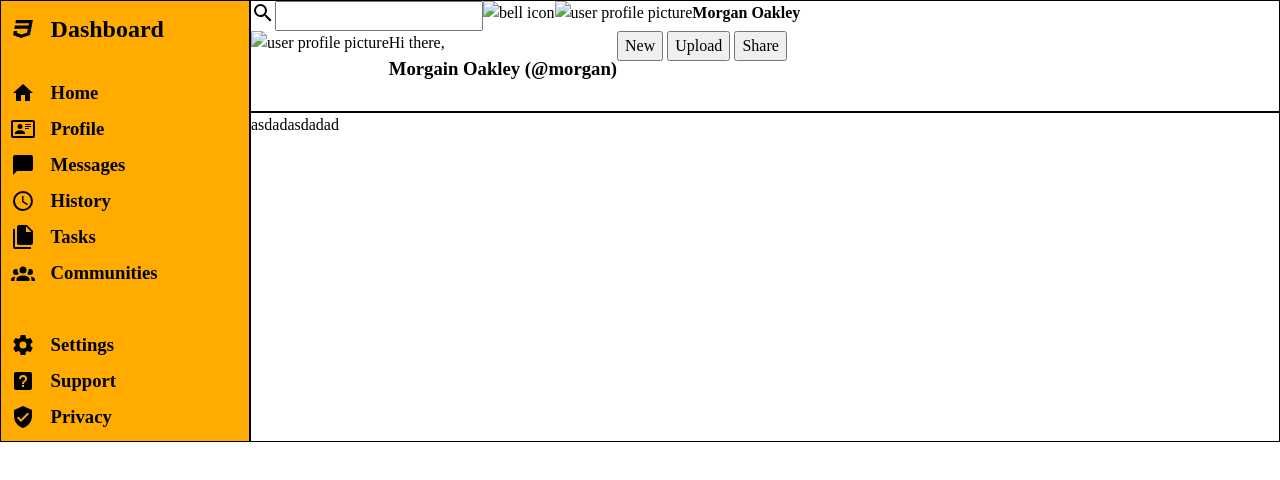
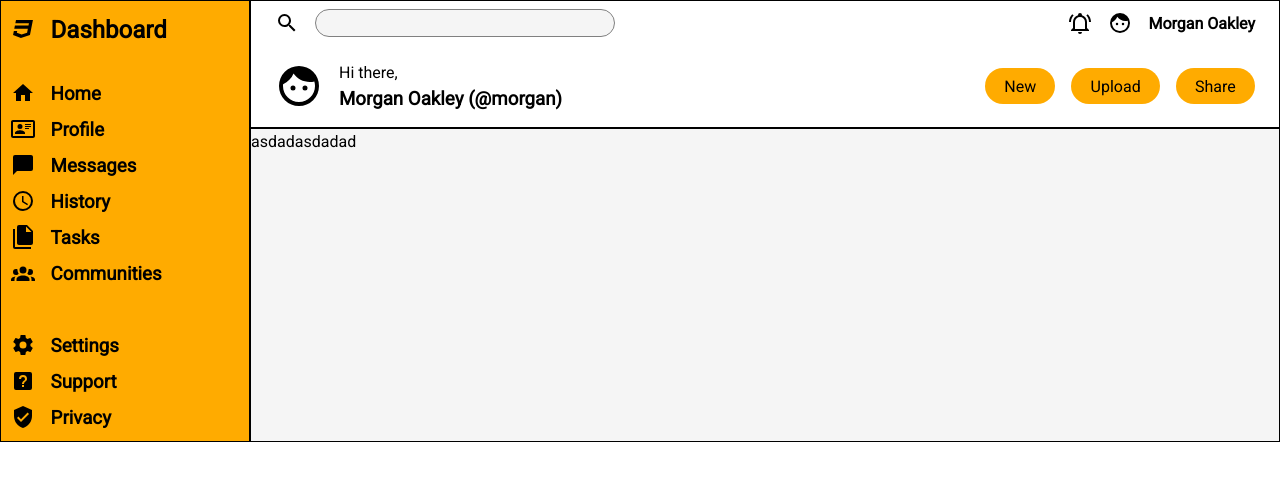
Before and after one commit to crL96/odin-admin-dashboard, a plain HTML site: page index.html in a window 1280 px wide. Drawn offline with Linux system fonts and the light colour scheme.

Commit message:
Add universal font, set header layout and content

```diff
--- a/index.html
+++ b/index.html
@@ -8,20 +8,26 @@
 </head>
 <body>
     <div class="header">
-        <div id="headerRow1">
-            <img src="icons/magnify.svg" alt="search icon" class="icon">
-            <input type="search">
-            <img src="" alt="bell icon" class="icon">
-            <img src="" alt="user profile picture">
-            <h4>Morgan Oakley</h4>
+        <div id="headerRow1" class="headerRow">
+            <div class="headerRowSub">
+                <img src="icons/magnify.svg" alt="search icon" class="icon">
+                <input type="search">
+            </div>
+            <div class="headerRowSub">
+                <img src="icons/bell-ring-outline.svg" alt="bell icon" class="icon">
+                <img src="icons/face-man.svg" alt="user profile picture" class="icon">
+                <h4>Morgan Oakley</h4>
+            </div>
         </div>
-        <div id="headerRow2">
-            <img src="" alt="user profile picture">
-            <div id="userGreeting">
-                <p>Hi there,</p>
-                <h3>Morgain Oakley (@morgan)</h3>
+        <div id="headerRow2" class="headerRow">
+            <div class="headerRowSub">
+                <img src="icons/face-man.svg" alt="user profile picture" class="icon big">
+                <div id="userGreeting">
+                    <p>Hi there,</p>
+                    <h3>Morgan Oakley (@morgan)</h3>
+                </div>
             </div>
-            <div>
+            <div class="headerRowSub">
                 <button type="button">New</button>
                 <button type="button">Upload</button>
                 <button type="button">Share</button>
@@ -31,7 +37,7 @@
 
     <div class="sidebar">
         <div class="branding">
-            <img src="icons/language-css3.svg" alt="icon" class="icon big">
+            <img src="icons/language-css3.svg" alt="icon" class="icon">
             <h2>Dashboard</h2>
         </div>
         <div class="nav">
--- a/style.css
+++ b/style.css
@@ -53,10 +53,24 @@ th, td {
 
 /* END OF RESET */
 
+@font-face {
+    font-family: 'robotoregular';
+    src: url('fonts/roboto-variablefont_wdthwght-webfont.woff2') format('woff2'),
+         url('fonts/roboto-variablefont_wdthwght-webfont.woff') format('woff');
+    font-weight: normal;
+    font-style: normal;
+}
+
+:root {
+    --orange: #FFAB00;
+    --lightgrey: #F5F5F5;
+    font-family: "robotoregular", system-ui, -apple-system, BlinkMacSystemFont, 'Segoe UI', Roboto, Oxygen, Ubuntu, Cantarell, 'Open Sans', 'Helvetica Neue', sans-serif;
+}
+
 body {
     display: grid;
     grid-template-columns: minmax(200px, 250px) 1fr;
-    grid-template-rows: 7rem;
+    grid-template-rows: 8rem;
 }
 
 body > * {
@@ -65,21 +79,33 @@ body > * {
 
 .header {
     grid-area: 1 / 2 / 2 / 3;
+    display: grid;
+    grid-template-rows: 1fr 3fr;
 }
 
 .header > * {
     display: flex;
+    align-items: center;
+    justify-content: space-between;
+    margin: 0.5rem 1.5rem;
+}
+
+.headerRowSub {
+    display: flex;
+    gap: 1rem;
+    align-items: center;
 }
 
 .sidebar {
     grid-column: 1 / 2;
     grid-row: 1 / 3;
-    background-color: #FFAB00;
+    background-color: var(--orange);
     padding: 0.6rem;
 }
 
 .content {
     grid-column: 2 / 3;
+    background-color: var(--lightgrey);
 }
 
 .nav {
@@ -105,3 +131,21 @@ body > * {
 .icon {
     height: 1.5rem;
 }
+
+.icon.big {
+    height: 3rem;
+}
+
+button {
+    background-color: var(--orange);
+    padding: 0.4rem 1.2rem;
+    border: none;
+    border-radius: 1.5rem;
+}
+
+input {
+    border-radius: 1.5rem;
+    border: 1px solid grey;
+    background-color: var(--lightgrey);
+    width: 300px;
+}
```
Also changed, not shown: fonts/roboto-variablefont_wdthwght-webfont.woff (added), fonts/roboto-variablefont_wdthwght-webfont.woff2 (added), icons/bell-ring-outline.svg (added), icons/face-man.svg (added).
